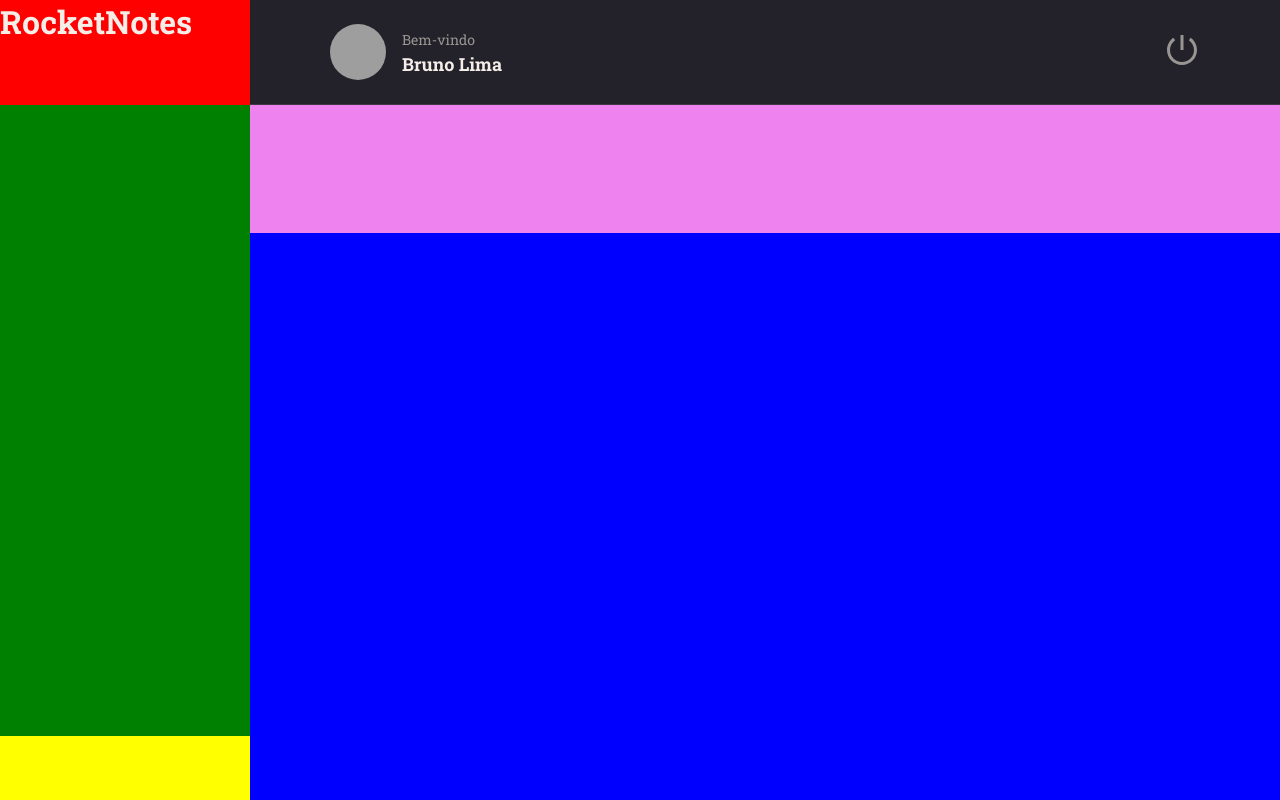
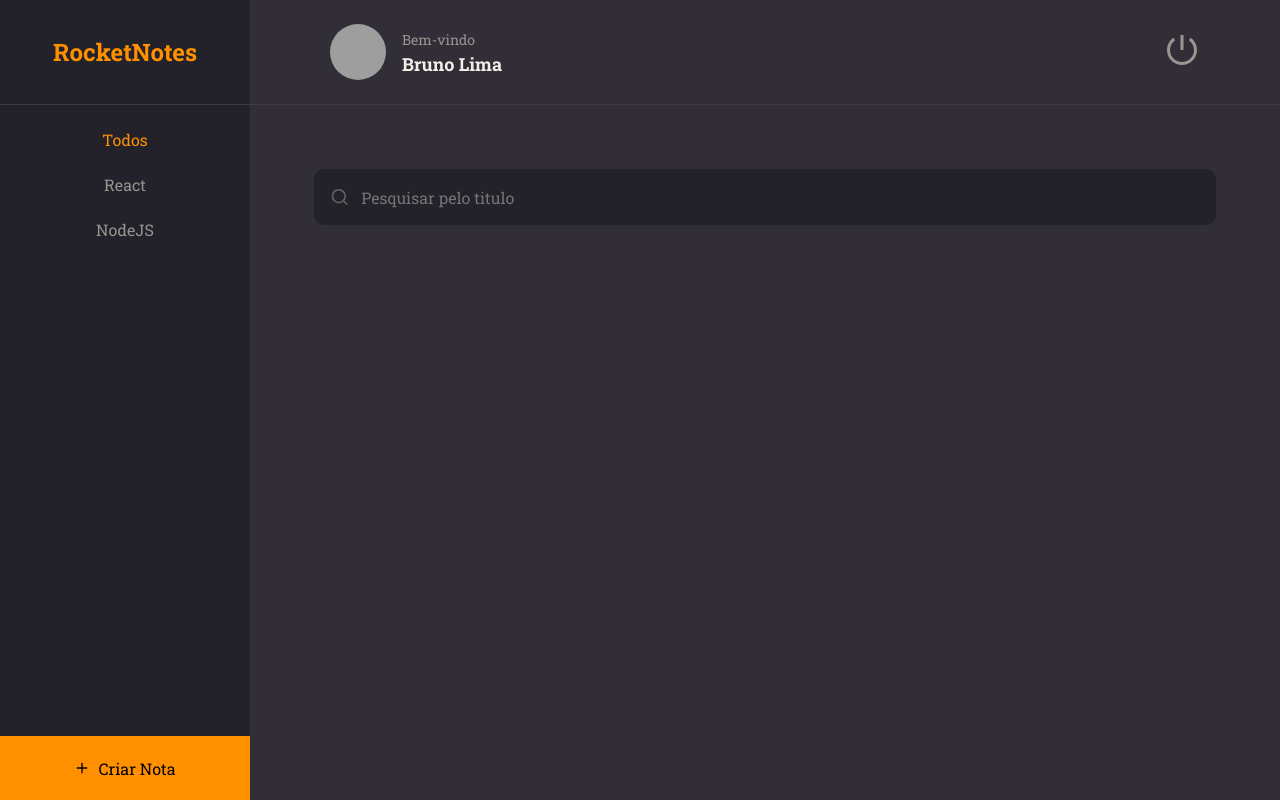
Before and after one commit to brunolyma/rocketnotes, a React (Vite) app: page / in a window 1280 px wide. Built offline with nearby package versions, Linux system fonts and the light colour scheme; grey boxes are pictures that could not be loaded.

Commit message:
Home Input

```diff
--- a/src/components/ButtonText/index.jsx
+++ b/src/components/ButtonText/index.jsx
@@ -2,9 +2,9 @@
 
 import { Container } from './styles';
 
-export function ButtonText({ title, ...rest }) {
+export function ButtonText({ title, isActive = false, ...rest }) {
   return (
-    <Container type="button" {...rest}>
+    <Container type="button" $isactive={isActive} {...rest}>
       {title}
     </Container>
   );
@@ -12,4 +12,5 @@
 
 ButtonText.propTypes = {
   title: PropTypes.string.isRequired,
+  isActive: PropTypes.bool,
 };
--- a/src/components/ButtonText/styles.js
+++ b/src/components/ButtonText/styles.js
@@ -2,7 +2,8 @@
 
 export const Container = styled.button`
   background: none;
-  color: ${({ theme }) => theme.COLORS.ORANGE};
+  color: ${({ theme, $isactive }) =>
+    $isactive ? theme.COLORS.ORANGE : theme.COLORS.GRAY_100};
 
   border: none;
   font-size: 16px;
--- a/src/components/Header/styles.js
+++ b/src/components/Header/styles.js
@@ -1,4 +1,4 @@
-import styled from "styled-components";
+import styled from 'styled-components';
 
 export const Container = styled.header`
   grid-area: header;
@@ -9,6 +9,8 @@
   border-bottom-width: 1px;
   border-bottom-style: solid;
   border-bottom-color: ${({ theme }) => theme.COLORS.BACKGROUND_700};
+
+  background-color: ${({ theme }) => theme.COLORS.BACKGROUND_800};
 
   display: flex;
   justify-content: space-between;
--- /dev/null
+++ b/src/components/Input/index.jsx
@@ -0,0 +1,16 @@
+import PropTypes from 'prop-types';
+
+import { Container } from './styles';
+
+export function Input({ icon: Icon, ...rest }) {
+  return (
+    <Container>
+      {Icon && <Icon size={20} />}
+      <input {...rest} />
+    </Container>
+  );
+}
+
+Input.propTypes = {
+  icon: PropTypes.string.isRequired,
+};
--- /dev/null
+++ b/src/components/Input/styles.js
@@ -0,0 +1,31 @@
+import styled from 'styled-components';
+
+export const Container = styled.div`
+  width: 100%;
+  display: flex;
+  align-items: center;
+
+  background-color: ${({ theme }) => theme.COLORS.BACKGROUND_900};
+  color: ${({ theme }) => theme.COLORS.GRAY_300};
+
+  margin-bottom: 8px;
+  border-radius: 10px;
+
+  > input {
+    height: 56px;
+    width: 100%;
+    padding: 12px;
+
+    color: ${({ theme }) => theme.COLORS.WHITE};
+    background: transparent;
+    border: 0;
+
+    &placeholder {
+      color: ${({ theme }) => theme.COLORS.GRAY_300};
+    }
+  }
+
+  > svg {
+    margin-left: 16px;
+  }
+`;
--- a/src/pages/Home/index.jsx
+++ b/src/pages/Home/index.jsx
@@ -1,4 +1,11 @@
+import {
+  FiPlus,
+  FiSearch,
+} from 'react-icons/fi';
+
+import { ButtonText } from '../../components/ButtonText';
 import { Header } from '../../components/Header';
+import { Input } from '../../components/Input';
 import {
   Brand,
   Container,
@@ -17,10 +24,25 @@
 
       <Header />
 
-      <Menu></Menu>
-      <Search></Search>
+      <Menu>
+        <li>
+          <ButtonText title="Todos" isActive />
+        </li>
+        <li>
+          <ButtonText title="React" />
+        </li>
+        <li>
+          <ButtonText title="NodeJS" />
+        </li>
+      </Menu>
+      <Search>
+        <Input placeholder="Pesquisar pelo titulo" icon={FiSearch} />
+      </Search>
       <Content></Content>
-      <NewNote></NewNote>
+      <NewNote>
+        <FiPlus />
+        Criar Nota
+      </NewNote>
     </Container>
   );
 }
--- a/src/pages/Home/styles.js
+++ b/src/pages/Home/styles.js
@@ -13,31 +13,59 @@
     "menu content"
     "newnote content";
 
-  background-color: ${({ theme }) => theme.COLORS.BACKGROUND_900};
+  background-color: ${({ theme }) => theme.COLORS.BACKGROUND_800};
 `;
 
 export const Brand = styled.div`
   grid-area: brand;
-  background: red;
+
+  display: flex;
+  justify-content: center;
+  align-items: center;
+
+  border-bottom-width: 1px;
+  border-bottom-style: solid;
+  border-bottom-color: ${({ theme }) => theme.COLORS.BACKGROUND_700};
+  background-color: ${({ theme }) => theme.COLORS.BACKGROUND_900};
+
+  > h1 {
+    font-size: 24px;
+    color: ${({ theme }) => theme.COLORS.ORANGE};
+  }
 `;
 
 export const Menu = styled.ul`
   grid-area: menu;
-  background: green;
+
+  background-color: ${({ theme }) => theme.COLORS.BACKGROUND_900};
+  text-align: center;
+  padding-top: 24px;
+
+  > li {
+    margin-bottom: 24px;
+  }
 `;
 
 export const Search = styled.div`
   grid-area: search;
-  background: violet;
+  padding: 64px 64px 0;
 `;
 
 export const Content = styled.div`
   grid-area: content;
-  background: blue;
 `;
 
 export const NewNote = styled.button`
   grid-area: newnote;
-  background: yellow;
+
+  background-color: ${({ theme }) => theme.COLORS.ORANGE};
   border: none;
+
+  display: flex;
+  align-items: center;
+  justify-content: center;
+
+  svg {
+    margin-right: 8px;
+  }
 `;
--- a/src/styles/global.js
+++ b/src/styles/global.js
@@ -8,7 +8,7 @@
     }
 
     body {
-        background-color: ${({ theme }) => theme.COLORS.BACKGROUND_800};
+        background-color: red;
         color: ${({ theme }) => theme.COLORS.WHITE};
 
         -webkit-font-smoothing: antialiased;
```
